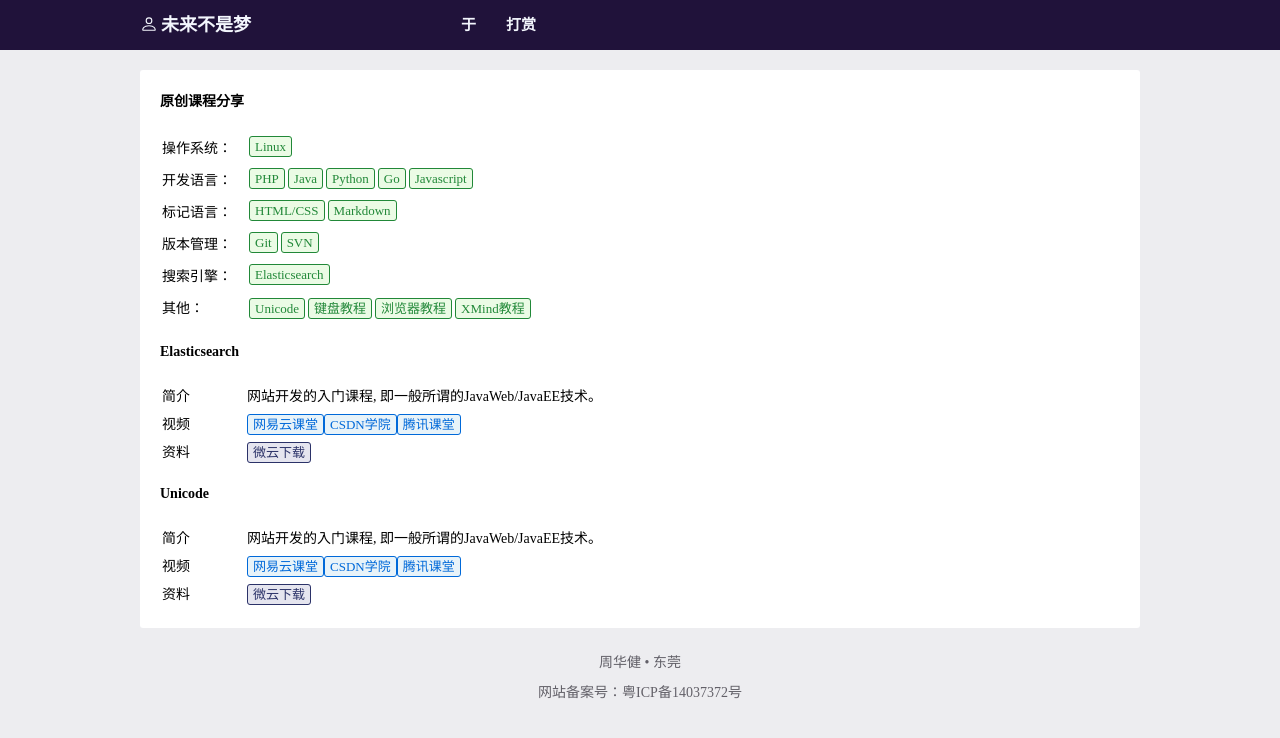
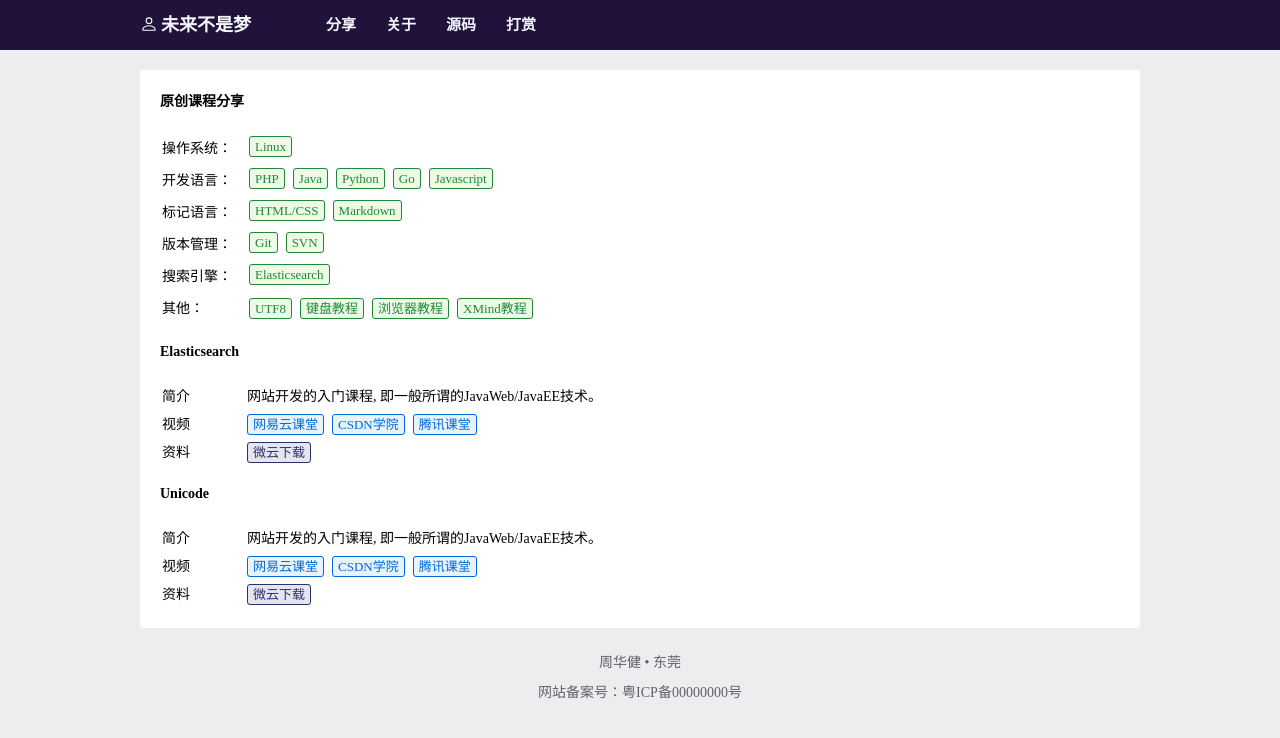
Before and after one commit to zhouhuajian-course/zhouhuajian-website, a PHP site: page / in a window 1280 px wide. Shown: the top 738 px of the page. Run offline with PHP 8.4, Linux system fonts and the light colour scheme; some libraries are stand-ins or nearby versions.

Commit message:
'修复头部遮罩动画的bug、优化关于页面、打赏页面等'

```diff
--- a/static/css/about.css
+++ b/static/css/about.css
@@ -7,7 +7,6 @@
  * @version v1.0
  */
 .about-wrap {
-
     height: 420px;
 }
 .about-wrap .intro {
--- a/static/css/global.css
+++ b/static/css/global.css
@@ -264,8 +264,8 @@
     43% {
         -webkit-animation-timing-function: cubic-bezier(0.755, 0.05, 0.855, 0.06);
         animation-timing-function: cubic-bezier(0.755, 0.05, 0.855, 0.06);
-        -webkit-transform: translate3d(0, -8px, 0);
-        transform: translate3d(0, -8px, 0);
+        -webkit-transform: translate3d(0, -10px, 0);
+        transform: translate3d(0, -10px, 0);
     }
 
     70% {
@@ -296,8 +296,8 @@
     43% {
         -webkit-animation-timing-function: cubic-bezier(0.755, 0.05, 0.855, 0.06);
         animation-timing-function: cubic-bezier(0.755, 0.05, 0.855, 0.06);
-        -webkit-transform: translate3d(0, -8px, 0);
-        transform: translate3d(0, -8px, 0);
+        -webkit-transform: translate3d(0, -10px, 0);
+        transform: translate3d(0, -10px, 0);
     }
 
     70% {
--- a/static/css/share.css
+++ b/static/css/share.css
@@ -18,7 +18,7 @@
     padding: 5px 15px 5px 20px;
 }
 .share-wrap .summary-table a {
-    margin-right: 3px;
+    margin-right: 8px;
 }
 
 .share-wrap h6 {
@@ -26,8 +26,10 @@
 }
 .share-wrap .item-table {
     padding: 0 0;
-
 }
 .share-wrap .item-table tr td:first-child {
     padding: 3px 55px 3px 20px;
 }
+.share-wrap .item-table a {
+    margin-right: 8px;
+}
--- a/static/js/index.js
+++ b/static/js/index.js
@@ -17,7 +17,8 @@
     // 开场动画
     setTimeout(function () {
         $('#web-name-cover').animate({
-            left: '170px'
+            left: '170px',
+            width: '0px'
         }, 1500);
     }, 500);
     setTimeout(function () {
--- a/template/about.htm
+++ b/template/about.htm
@@ -21,7 +21,7 @@
         <strong>口号宗旨愿景</strong><br />
         华健出品 必出精品<br />
         授人以鱼不如授人以渔<br />
-        不只是分享知识还有学习的方法<br />
+        <!-- 不只是分享知识还有学习的方法<br />-->
         <!-- <strong>愿景</strong><br />
         每个视频教程播放量都是同类第一<br /> -->
     </div>
--- a/template/foot.htm
+++ b/template/foot.htm
@@ -10,6 +10,6 @@
     周华健 • 东莞<br/>
     网站备案号：
     <a href='http://www.beian.miit.gov.cn/' target='_blank'>
-        粤ICP备14037372号
+        粤ICP备00000000号
     </a>
 </div>
--- a/template/head.htm
+++ b/template/head.htm
@@ -18,8 +18,8 @@
         <div class='blank fl'></div>
         <div id='nav' class='nav fl font-15 font-bold hide'>
             <a class='nav-btn' page='share'>分享</a>
+            <a class='nav-btn' page='about'>关于</a>
             <a class='nav-btn' page='source-code'>源码</a>
-            <a class='nav-btn' page='about'>关于</a>
             <a class='nav-btn' page='donate'>打赏</a>
         </div>
     </div>
--- a/template/index.htm
+++ b/template/index.htm
@@ -20,8 +20,8 @@
 <body>
 {include file='head.htm'}
 {include file='share.htm'}
+{include file='about.htm'}
 {include file='source_code.htm'}
-{include file='about.htm'}
 {include file='donate.htm'}
 {include file='foot.htm'}
 <script src='/static/js/jquery-3.5.0.min.js'></script>
--- a/template/share.htm
+++ b/template/share.htm
@@ -48,7 +48,7 @@
         <tr>
             <td>其他：</td>
             <td>
-                <a class='btn btn-green' href='#unicode'>Unicode</a>
+                <a class='btn btn-green' href='#unicode'>UTF8</a>
                 <a class='btn btn-green' href='#unicode'>键盘教程</a>
                 <a class='btn btn-green' href='#unicode'>浏览器教程</a>
                 <a class='btn btn-green' href='#unicode'>XMind教程</a>
--- a/template/source_code.htm
+++ b/template/source_code.htm
@@ -9,17 +9,10 @@
 <div class='main-wrap source-code-wrap hide'>
     <h6>网站源码</h6>
     <p>
-        HTML + CSS + Javascript + PHP + Smarty + JQuery + Composer<br />
+        HTML + CSS + Javascript + PHP + Smarty + JQuery + AnimateCSS<br />
         这是送给各位的一个小礼物<br />
         请笑纳<br />
-        ------------------------------------------------------------------------<br />
-    </p>
-    <h6>另外</h6>
-    <p>
-        网站是我原创设计开发<br />
-        如果你从我的源码中有所收获 请别压抑你想打赏的冲动 去打赏页打赏吧<br />
-        Hahahaha...<br />
-        ------------------------------------------------------------------------<br />
+        看源码有所收获可到打赏页打赏 Hahahaha...<br />
     </p>
     <h6>源码地址</h6>
     <p>
```
Also changed, not shown: release/index.html (+1 -1 lines), favicon.ico (added).
